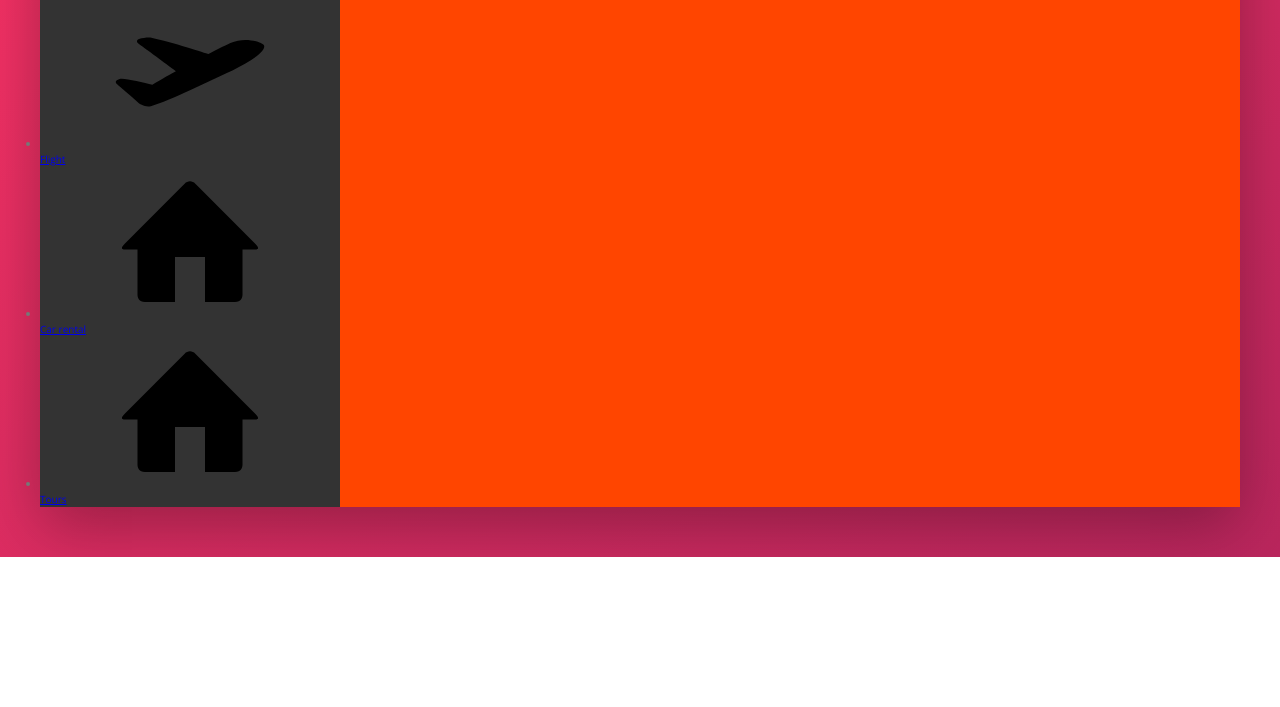
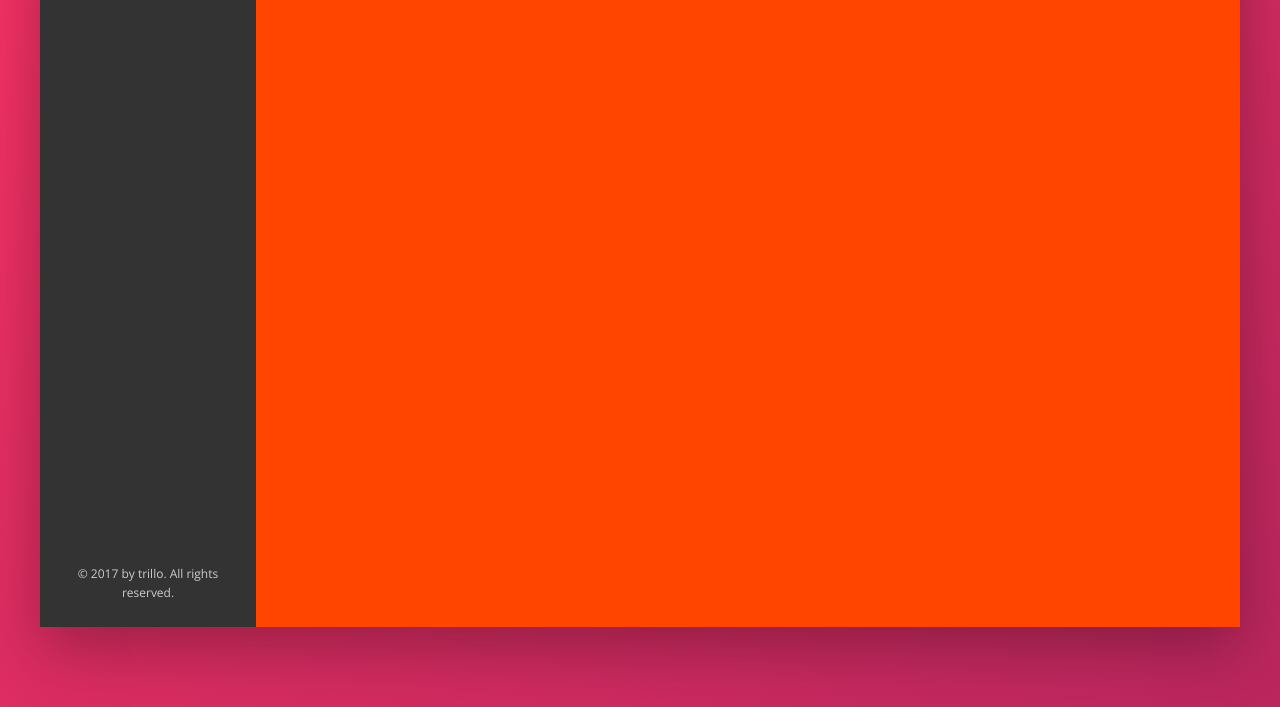
Before and after one commit to annejsize/flexbox-site, a website: page index.html in a window 1280 px wide. Shown: the part 323-1030 px from the top of the page. Before the commit the page ends 880 px from the top, so only its background shows below. Drawn offline with nearby package versions, Linux system fonts and the light colour scheme.

Commit message:
add side nav panel

```diff
--- a/index.html
+++ b/index.html
@@ -65,7 +65,7 @@
                             <li class="side-nav__item">
                                     <a href="#" class="side-nav__link">
                                         <svg class="side-nav__icon">
-                                            <use xlink:href="img/sprite.svg#icon-home"></use>
+                                            <use xlink:href="img/sprite.svg#icon-key"></use>
                                         </svg>
                                         <span>Car rental</span>
                                     </a>
@@ -73,19 +73,16 @@
                             <li class="side-nav__item">
                                     <a href="#" class="side-nav__link">
                                         <svg class="side-nav__icon">
-                                                <use xlink:href="img/sprite.svg#icon-home"></use>
+                                            <use xlink:href="img/sprite.svg#icon-map"></use>
                                         </svg>
                                         <span>Tours</span>
                                     </a>
                              </li>
-
-
-
-
                     </ul>
+                    <div class="legal">
+                        &copy; 2017 by trillo. All rights reserved.
+                    </div>
                 </nav>
-
-
 
                 <main class="hotel-view">
                     Hotel view
--- a/sass/_components.scss
+++ b/sass/_components.scss
@@ -128,3 +128,35 @@
     }
 
 }
+
+/////////////////
+//// SIDE NAV
+.side-nav {
+
+
+    &__item {
+
+    }
+
+    &__link {
+
+    }
+
+    &__icon {
+        width: 1.75rem;
+        height: 1.75rem;
+    }
+
+
+
+}
+
+/////////////////
+//// LEGAL TEXT
+.legal {
+    font-size: 1.2rem;
+    text-align: center;
+    padding: 2.5rem;
+
+    color: var(--color-grey-light-4);
+}
--- a/sass/_layout.scss
+++ b/sass/_layout.scss
@@ -22,8 +22,8 @@
 }
 
 .content {
-    display: flex;
-
+   display: flex;
+   //default align items is stretchs
 }
 
 .sidebar {
@@ -31,10 +31,15 @@
 //flexgrow 0 //flexshrink 0 flexbase// 18%;
 //because flexbase is a percentage not a pixel value, it will shrink
   flex: 0 0 18%;
+  display: flex;
+  flex-direction: column; //change direction of main axis from row to column
+  justify-content: space-between; // two elements in column, spaces in between them
 }
 
 .hotel-view {
     background-color: #fff;
     background-color: orangered;
+    height: 80rem;
+
     flex: 1;
 }
```
Also changed, not shown: css/style.css. Lines whose indentation alone changed are shown as unchanged.
